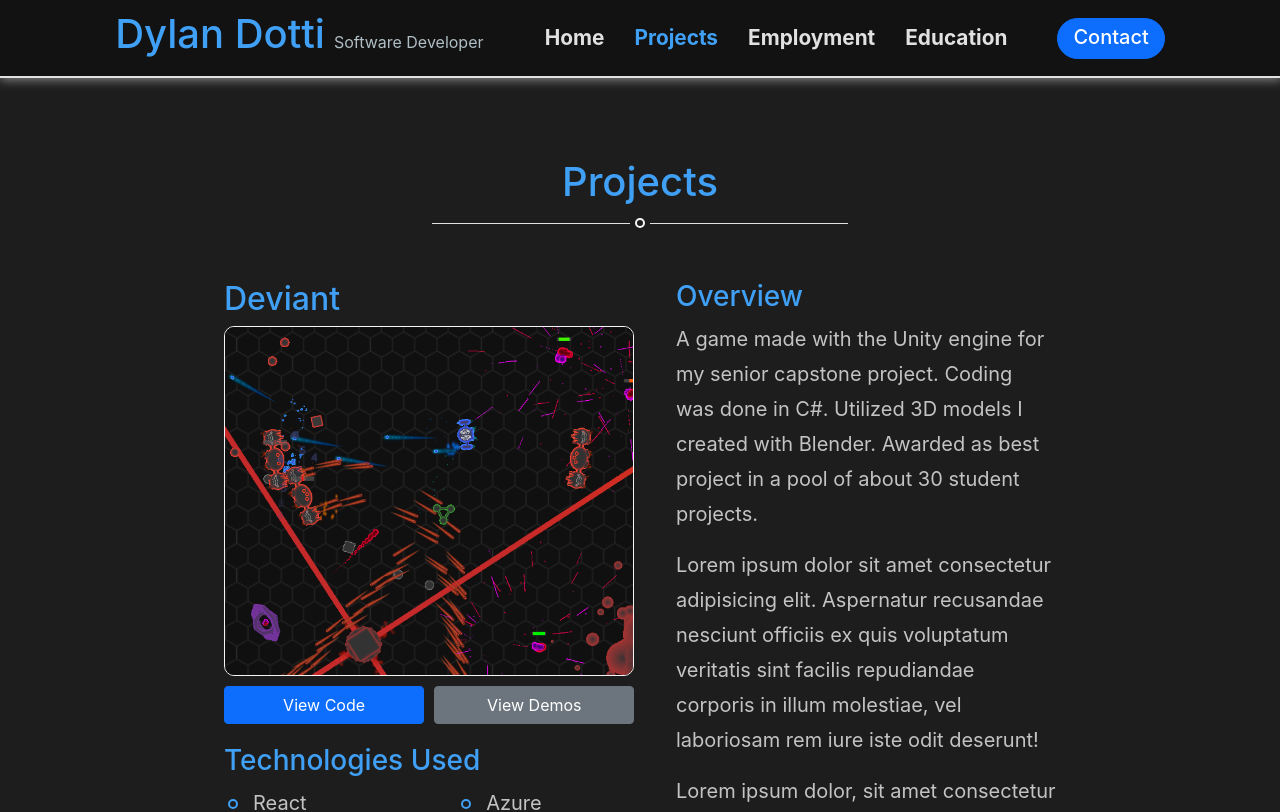
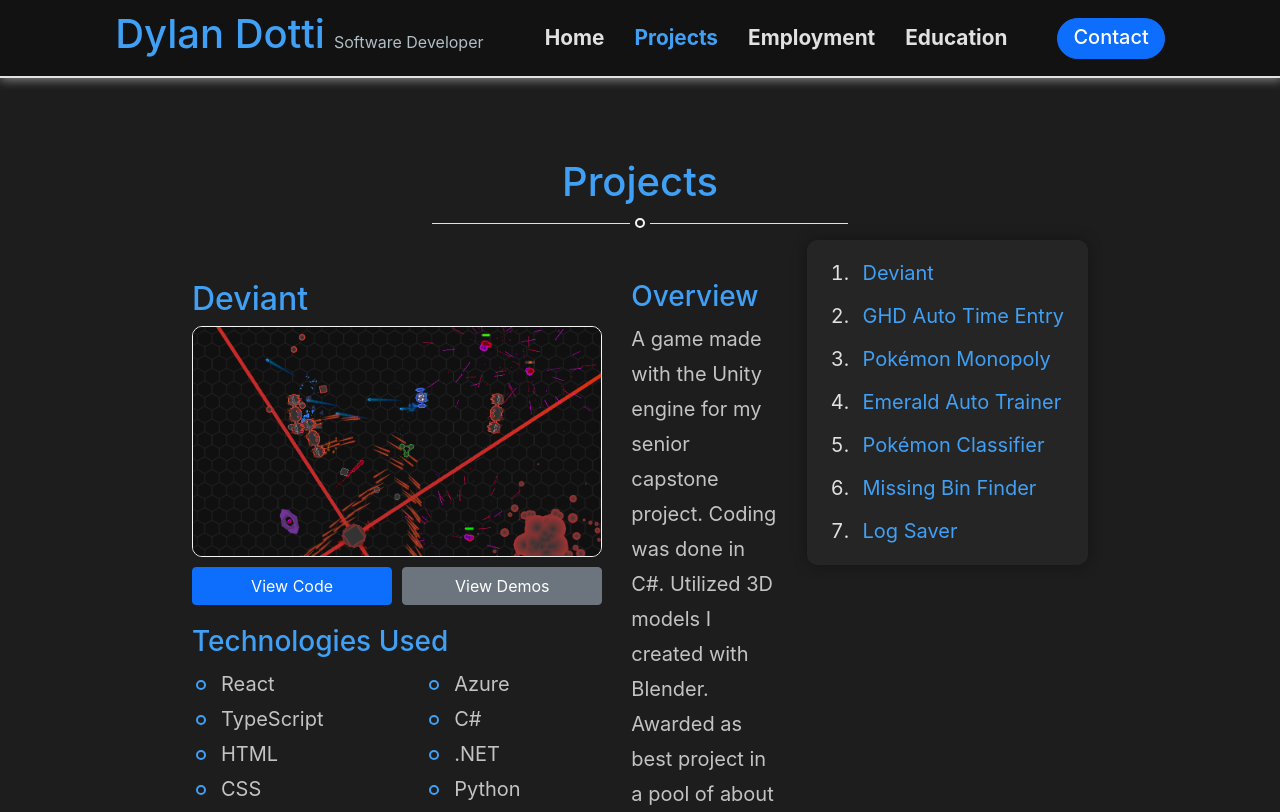
Before and after one commit to Dylan-Dotti/React-Portfolio-Website, a React (Create React App) app: page /projects in a window 1280 px wide. Shown: the top 812 px of the page. Built offline with nearby package versions, Linux system fonts and the light colour scheme.

Commit message:
Add sticky project navigation menu

```diff
--- a/src/Components/Projects/ProjectListing/index.tsx
+++ b/src/Components/Projects/ProjectListing/index.tsx
@@ -43,12 +43,15 @@ const ProjectListing: React.FC<ProjectListingProps> = (props) => {
 
     return (
         <div className="project-listing">
+
             <div className="content-container">
                 {(!props.projects || props.projects.length === 0) && <p>No projects to display.</p>}
-                {props.projects && props.projects.length > 0 && props.projects.map((project, index) => {
-                    return (
-                            <div className="project-listing-item" key={project.id}>
+                {props.projects && props.projects.length > 0 &&
+                    <div className="content-layout">
 
+                        <div className="list-content">
+                            {props.projects.map((project, index) => (
+                                <div className="project-listing-item header-bar-nav-buffer" key={project.id} id={`project-${project.id}`}>
                                     <div className="item-content">
 
                                         <div className="left-column">
@@ -95,14 +98,28 @@ const ProjectListing: React.FC<ProjectListingProps> = (props) => {
                                                 <p>Lorem ipsum dolor sit amet consectetur adipisicing elit. Aspernatur recusandae nesciunt officiis ex quis voluptatum veritatis sint facilis repudiandae corporis in illum molestiae, vel laboriosam rem iure iste odit deserunt!</p>
                                             </div>
                                         </div>
+                                    </div>
+                                    {index < props.projects.length - 1 && <HrWithCircle className="softer" />}
+                                </div>
+                            ))}
+                        </div>
+
+                        {props.projects && props.projects.length > 0 &&
+                            <ol className="project-navigation">
+                                {props.projects.map((project, index) => {
+                                    return (
+                                        <li key={project.id}>
+                                            <a href={`#project-${project.id}`} className="project-link">
+                                                {project.name}
+                                            </a>
+                                        </li>
+                                    );
+                                })}
+                            </ol>
+                        }
 
                     </div>
-
-                                {index < props.projects.length - 1 && <HrWithCircle className="softer" />}
-                            </div>
-
-                    );
-                })}
+                }
             </div>
         </div>
     );
--- a/src/Components/Projects/ProjectListing/project-listing.scss
+++ b/src/Components/Projects/ProjectListing/project-listing.scss
@@ -1,12 +1,48 @@
 @import "../../../Styles/colors.scss";
 
 .project-listing {
+
+    .content-container {
+        width: 70%;
+    }
+
+    .content-layout {
+        position: relative;
+        display: grid;
+        grid-template-columns: auto max-content;
+        align-items: start;
+        width: fit-content;
+        gap: clamp(20px, 4%, 4%);
+    }
+
+    .project-navigation {
+        @include background-tint(0.04);
+        display: flex;
+        flex-direction: column;
+        gap: .5rem;
+        padding: 1rem 1.5rem;
+        position: sticky;
+        top: 120px;
+        right: 0;
+        width: max-content;
+        border-radius: .67rem;
+        box-shadow: 0px 0px 15px 0 rgba(0, 0, 0, .33);
+
+        li {
+            list-style-type: decimal;
+            list-style-position: inside;
+
+            a {
+                margin-left: .5rem;
+            }
+        }
+    }
 
     .project-listing-item {
 
         .item-content {
             display: grid;
-            grid-template-columns: 1fr 1fr;
+            grid-template-columns: 4fr 5fr;
             gap: 5%;
             padding: 40px 0;
 
@@ -29,8 +65,9 @@
         }
 
         .main-image {
-            height: 350px;
+            //height: 350px;
             width: 100%;
+            aspect-ratio: 16/9;
             object-fit: cover;
             border: 1px solid whitesmoke;
             border-radius: 10px;
```
Lines whose indentation alone changed are shown as unchanged.
